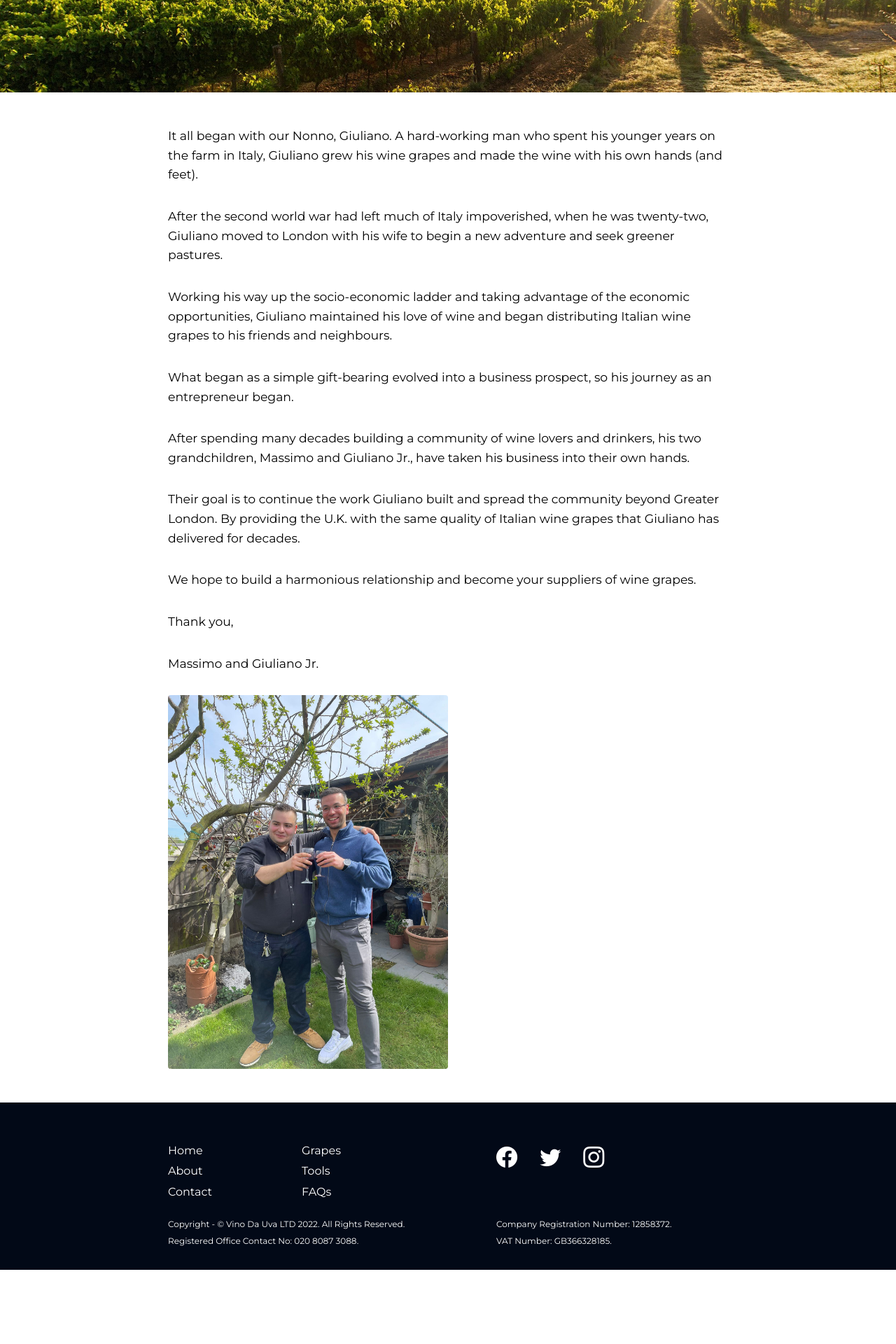
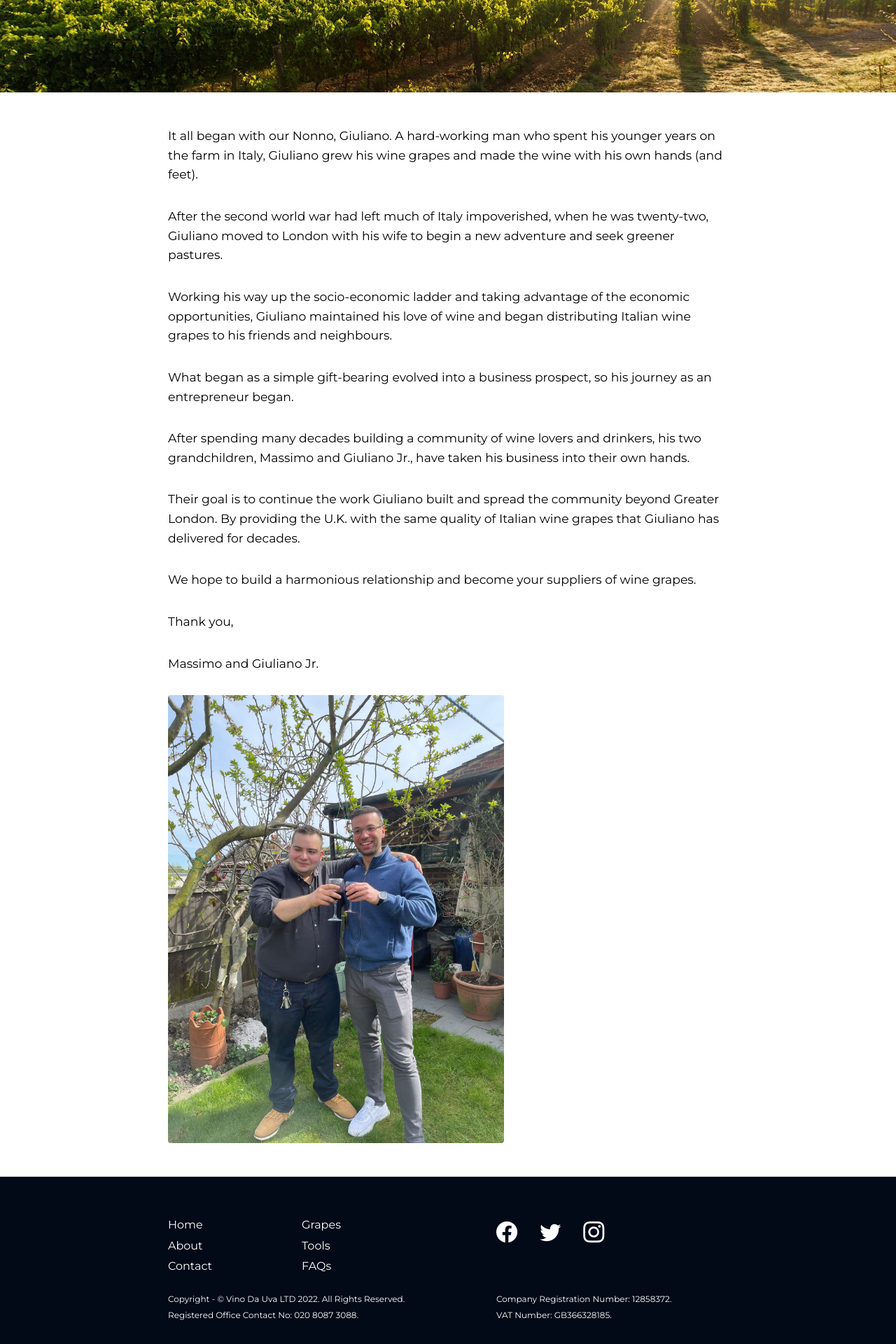
Before and after one commit to GG1982/vina-da-uva, a Jekyll site: the page built from pages/about-us.html, in a window 1280 px wide. Shown: the part 655-2575 px from the top of the page at 70% size. Built offline with Jekyll 4.4.1, drawn with Linux system fonts in a browser that asks for light colours; before the commit the page ends 2469 px from its top, so only the background shows below that.

Commit message:
fix img size on about-us page

```diff
--- a/pages/about-us.html
+++ b/pages/about-us.html
@@ -5,6 +5,11 @@ slogan: a family-run business
 permalink: /about/
 ---
 
+<style>
+    .about-us__img {
+        width: min(30rem, 100%);
+    }
+</style>
 
 
 <section class="page__intro">
@@ -58,6 +63,6 @@ permalink: /about/
             Massimo and Giuliano Jr.
         </p>
 
-        <img class="max-width-25" src="../assets/images/massimo&giuliano.JPG" loading="lazy" alt="A picture of Massimo and Giuliano Jr. outside on a sunny day, cheering with a glass of wine each.">
+        <img class="about-us__img" src="../assets/images/massimo&giuliano.JPG" loading="lazy" alt="A picture of Massimo and Giuliano Jr. outside on a sunny day, cheering with a glass of wine each.">
     </section>
 </main>
```
